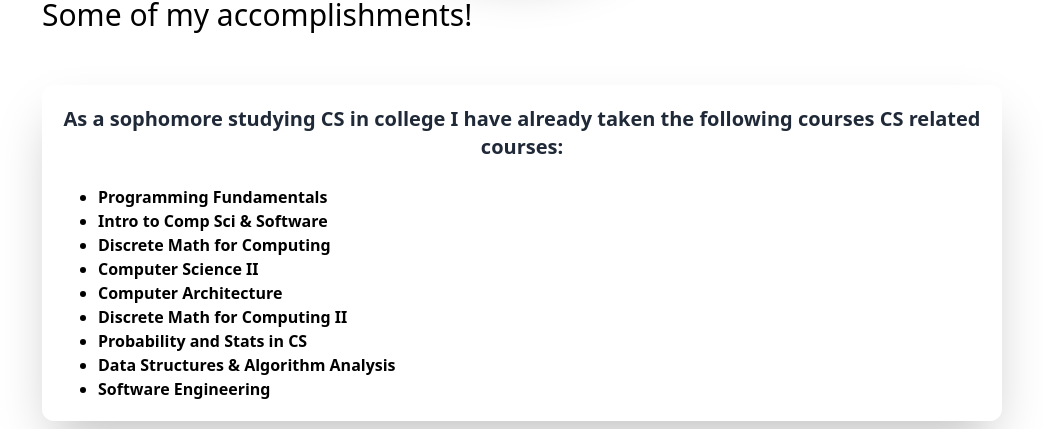
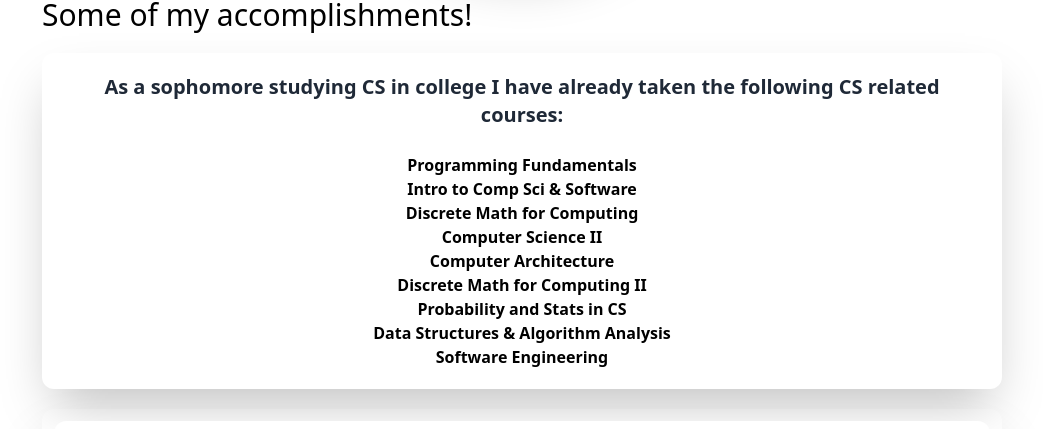
Before and after one commit to DavidTepeneu/DavidTepeneu.github.io, a Next.js app: page / in a window 1280 px wide. Shown: the part 1079-1508 px from the top of the page, without its empty margins (118-1161 px from the left). Built offline with nearby package versions, Linux system fonts and the light colour scheme.

Commit message:
More styling

```diff
--- a/pages/index.js
+++ b/pages/index.js
@@ -54,15 +54,15 @@ export default function Home() {
 
         <section>
           <div className="py-8">
-            <h3 className="text-left text-3xl dark:text-gray-200">Some of my accomplishments!</h3>
+            <h3 className="text-left text-3xl dark:text-gray-200 h-1">Some of my accomplishments!</h3>
           </div>
           <div className="gap-y-2">
             <div className="shadow-2xl dark:shadow-lg dark:shadow-white p-5 rounded-xl mt-5 mb-5">
             <p className=" leading-none font-semibold text-center text-md text-gray-800 dark:text-gray-300 md:text-lg lg:text-xl">
-              As a sophomore studying CS in college I have already taken the following courses CS related courses:
+              As a sophomore studying CS in college I have already taken the following CS related courses:
             </p>
             <br></br>
-              <ul className="px-9 list-disc text-left text-xs lg:text-base md:text-sm">
+              <ul className="px-9 sm:list-disc sm:text-left md:list-none md:text-center lg:list-none lg:text-center text-xs lg:text-base md:text-sm">
                 <li className="dark:text-gray-300 font-semibold">
                   Programming Fundamentals
                 </li>
```
